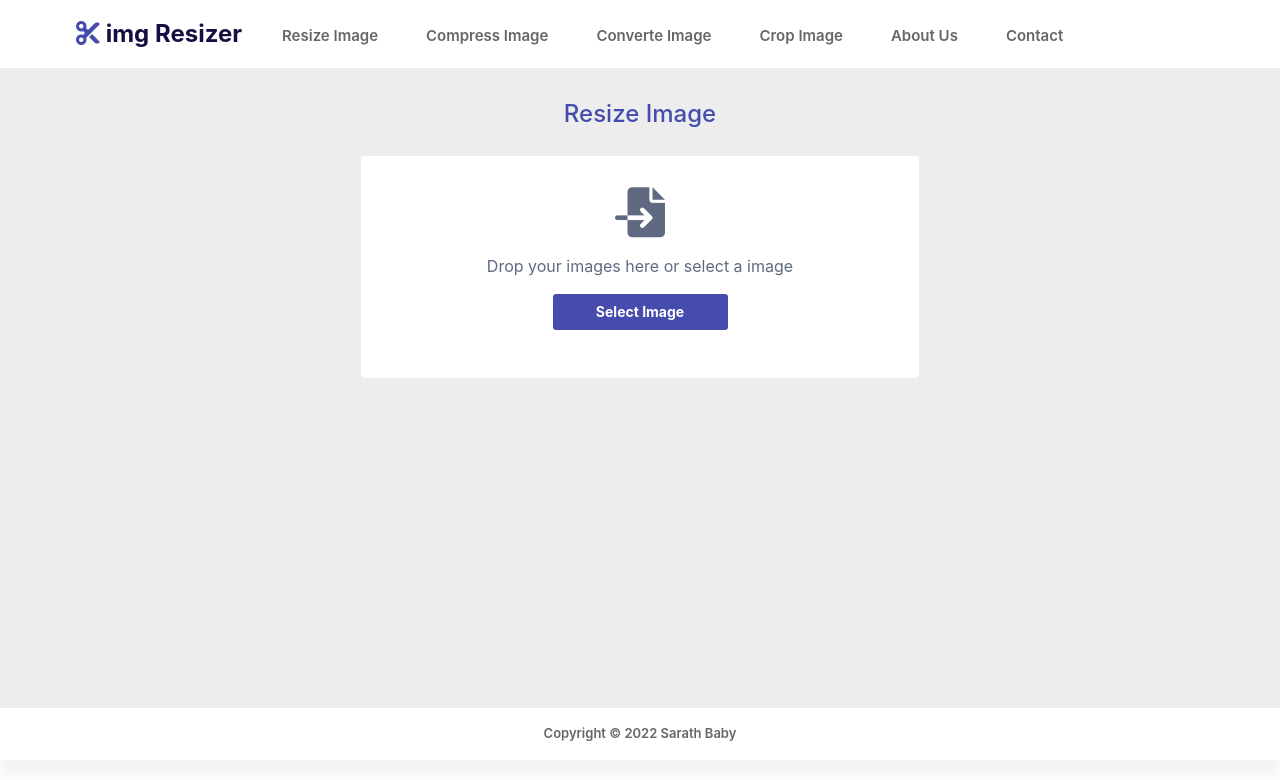
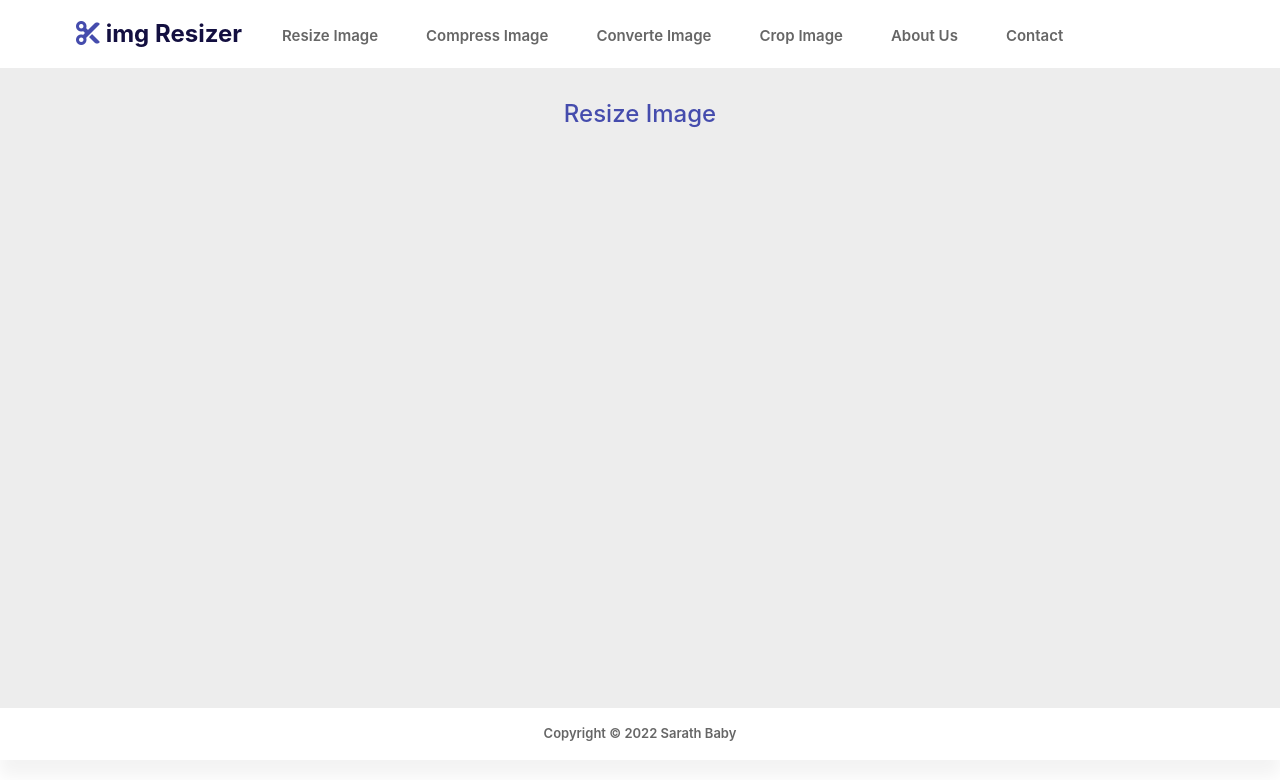
Before and after one commit to sarathbabysb/img_resizer, a React (Create React App) app: page / in a window 1280 px wide. Shown: the top 780 px of the page. Built offline with nearby package versions, Linux system fonts and the light colour scheme.

Commit message:
component modified

```diff
--- a/src/components/ImgUploader/ImgUploader.js
+++ b/src/components/ImgUploader/ImgUploader.js
@@ -52,7 +52,7 @@ const ImgUploader = (props) => {
           onChange={(e) => inputFileHandel(e)}
           accept="image/png, image/jpeg, image/jpg"
         />
-        <label
+        {/* <label
           htmlFor="file-upload"
           id="file-drag"
           className={`${selectedFile === null ? "modal-body file-upload" : ""}`}
@@ -84,7 +84,7 @@ const ImgUploader = (props) => {
               Select Image
             </span>
           </div>
-        </label>
+        </label> */}
       </form>
     </div>
   );
```
